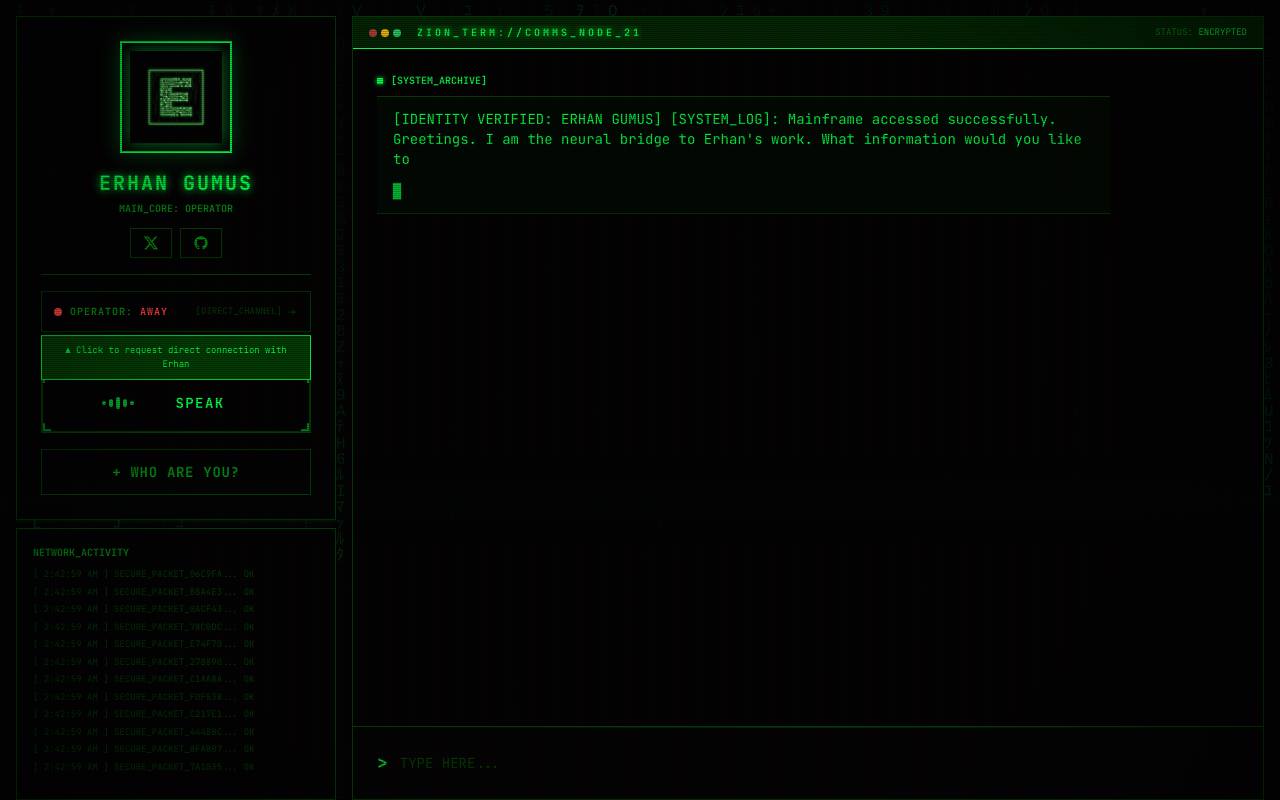
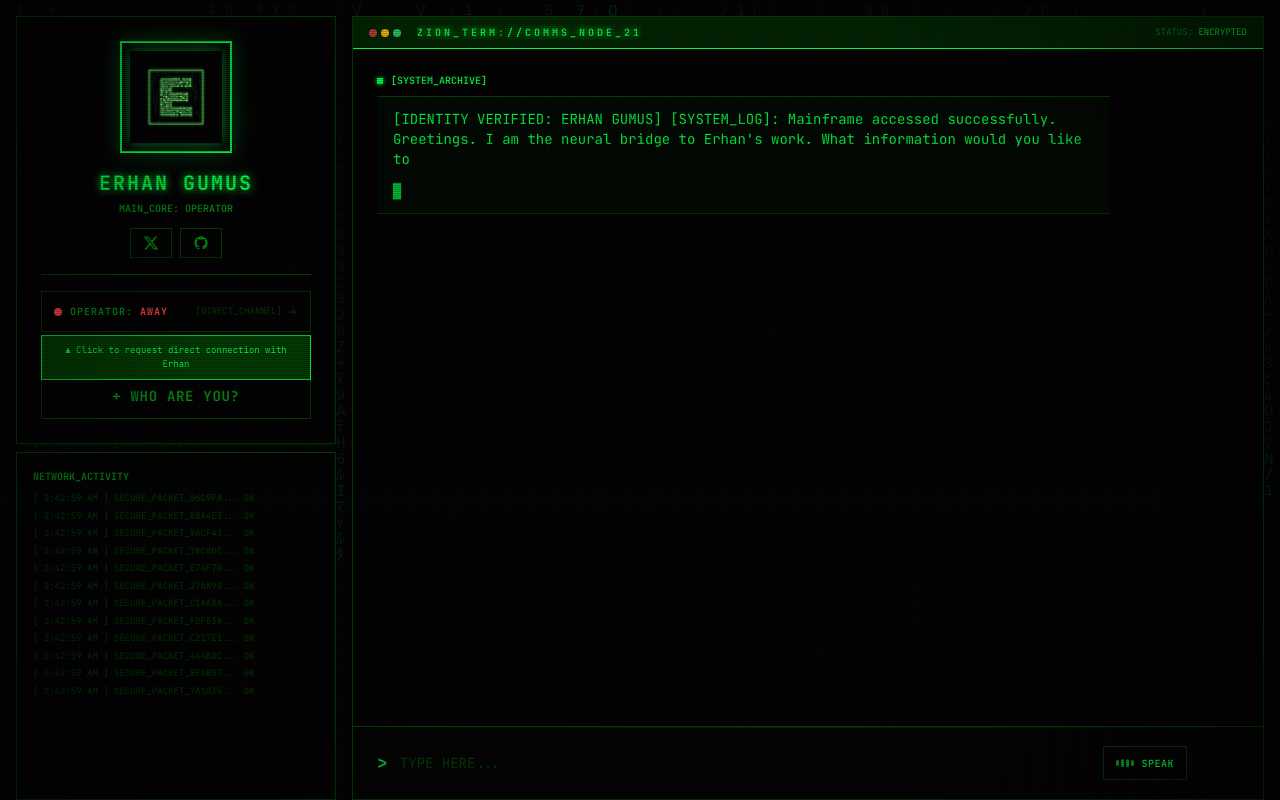
Before and after one commit to erhaneth/erhanportfolio, a React (Vite) app: page / in a window 1280 px wide. Built offline with nearby package versions, Linux system fonts and the light colour scheme.

Commit message:
Refactor voice chat functionality and UI components for improved user experience

```diff
--- a/App.tsx
+++ b/App.tsx
@@ -4,7 +4,6 @@ import { PORTFOLIO_DATA } from "./constants";
 import ChatInterface from "./components/ChatInterface";
 import ProjectDisplay from "./components/ProjectDisplay";
 import MatrixRain from "./components/MatrixRain";
-import VoiceButton from "./components/VoiceButton";
 import EmailModal from "./components/EmailModal";
 import LanguageActivation from "./components/LanguageActivation";
 import MissionBriefing from "./components/MissionBriefing";
@@ -133,8 +132,15 @@ const App: React.FC = () => {
   );
 
   // Voice chat hook
-  const { isVoiceEnabled, isAiTalking, userVolume, aiVolume, toggleVoice } =
-    useVoiceChat({
+  const {
+    isVoiceEnabled,
+    isConnecting,
+    isAiTalking,
+    userVolume,
+    aiVolume,
+    toggleVoice,
+    stopVoiceChat,
+  } = useVoiceChat({
     userContext,
     onProjectShow: handleProjectShow,
     onInputTranscript: useCallback(
@@ -288,15 +294,6 @@ const App: React.FC = () => {
           </div>
 
           <div className="space-y-4 pt-2">
-            {/* Main Voice Button */}
-            <VoiceButton
-              isActive={isVoiceEnabled}
-              onClick={toggleVoice}
-              userVolume={userVolume}
-              aiVolume={aiVolume}
-              isAiTalking={isAiTalking}
-            />
-
             {/* Context Toggle Button */}
             <button
               onClick={() => setShowContextPanel(!showContextPanel)}
@@ -385,7 +382,7 @@ const App: React.FC = () => {
         )}
 
         {/* Network Activity */}
-        <div className="glass-terminal border border-[#003B00] p-3 sm:p-4 flex-1 min-h-[100px] sm:min-h-[120px] overflow-hidden flex flex-col hidden sm:flex">
+        <div className="glass-terminal border border-[#003B00] p-3 sm:p-4 flex-1 min-h-[100px] sm:min-h-[120px] overflow-hidden flex flex-col hidden lg:flex">
           <p className="text-[10px] text-[#008F11] uppercase font-bold mb-2 flex-shrink-0">
             {translate("context.networkActivity")}
           </p>
@@ -411,6 +408,13 @@ const App: React.FC = () => {
             messages={messages}
             isLoading={isLoading && !isVoiceEnabled}
             onSendMessage={onSendMessage}
+            isVoiceEnabled={isVoiceEnabled}
+            isVoiceConnecting={isConnecting}
+            onVoiceToggle={toggleVoice}
+            onVoiceStop={stopVoiceChat}
+            userVolume={userVolume}
+            aiVolume={aiVolume}
+            isAiTalking={isAiTalking}
           />
         </section>
 
--- a/components/ChatInterface.tsx
+++ b/components/ChatInterface.tsx
@@ -3,17 +3,33 @@ import { Message } from "../types";
 import TypewriterMarkdown from "./TypewriterMarkdown";
 import { useLanguage } from "../contexts/LanguageContext";
 import ReactMarkdown from "react-markdown";
+import VoiceButton from "./VoiceButton";
 
 interface ChatInterfaceProps {
   messages: Message[];
   isLoading: boolean;
   onSendMessage: (text: string) => void;
+  // Voice props
+  isVoiceEnabled?: boolean;
+  isVoiceConnecting?: boolean;
+  onVoiceToggle?: () => void;
+  onVoiceStop?: () => void;
+  userVolume?: number;
+  aiVolume?: number;
+  isAiTalking?: boolean;
 }
 
 const ChatInterface: React.FC<ChatInterfaceProps> = ({
   messages,
   isLoading,
   onSendMessage,
+  isVoiceEnabled = false,
+  isVoiceConnecting = false,
+  onVoiceToggle,
+  onVoiceStop,
+  userVolume = 0,
+  aiVolume = 0,
+  isAiTalking = false,
 }) => {
   const { translate } = useLanguage();
   const [input, setInput] = React.useState("");
@@ -131,12 +147,30 @@ const ChatInterface: React.FC<ChatInterfaceProps> = ({
                 ) : (
                   <ReactMarkdown
                     components={{
-                      p: ({ children }) => <p className="mb-3 last:mb-0">{children}</p>,
-                      strong: ({ children }) => <strong className="font-bold text-[#00FF41]">{children}</strong>,
-                      em: ({ children }) => <em className="italic text-[#008F11]">{children}</em>,
-                      ul: ({ children }) => <ul className="list-disc list-inside mb-3 space-y-1 ml-4">{children}</ul>,
-                      ol: ({ children }) => <ol className="list-decimal list-inside mb-3 space-y-1 ml-4">{children}</ol>,
-                      li: ({ children }) => <li className="ml-2">{children}</li>,
+                      p: ({ children }) => (
+                        <p className="mb-3 last:mb-0">{children}</p>
+                      ),
+                      strong: ({ children }) => (
+                        <strong className="font-bold text-[#00FF41]">
+                          {children}
+                        </strong>
+                      ),
+                      em: ({ children }) => (
+                        <em className="italic text-[#008F11]">{children}</em>
+                      ),
+                      ul: ({ children }) => (
+                        <ul className="list-disc list-inside mb-3 space-y-1 ml-4">
+                          {children}
+                        </ul>
+                      ),
+                      ol: ({ children }) => (
+                        <ol className="list-decimal list-inside mb-3 space-y-1 ml-4">
+                          {children}
+                        </ol>
+                      ),
+                      li: ({ children }) => (
+                        <li className="ml-2">{children}</li>
+                      ),
                       code: ({ children, className }) => {
                         const isInline = !className;
                         return isInline ? (
@@ -149,9 +183,21 @@ const ChatInterface: React.FC<ChatInterfaceProps> = ({
                           </code>
                         );
                       },
-                      h1: ({ children }) => <h1 className="text-lg font-bold mb-2 mt-4 first:mt-0">{children}</h1>,
-                      h2: ({ children }) => <h2 className="text-base font-bold mb-2 mt-4 first:mt-0">{children}</h2>,
-                      h3: ({ children }) => <h3 className="text-sm font-bold mb-2 mt-3 first:mt-0">{children}</h3>,
+                      h1: ({ children }) => (
+                        <h1 className="text-lg font-bold mb-2 mt-4 first:mt-0">
+                          {children}
+                        </h1>
+                      ),
+                      h2: ({ children }) => (
+                        <h2 className="text-base font-bold mb-2 mt-4 first:mt-0">
+                          {children}
+                        </h2>
+                      ),
+                      h3: ({ children }) => (
+                        <h3 className="text-sm font-bold mb-2 mt-3 first:mt-0">
+                          {children}
+                        </h3>
+                      ),
                       blockquote: ({ children }) => (
                         <blockquote className="border-l-2 border-[#00FF41]/40 pl-4 my-3 italic text-[#008F11]">
                           {children}
@@ -192,7 +238,11 @@ const ChatInterface: React.FC<ChatInterfaceProps> = ({
         className="p-2 sm:p-4 bg-[#020202] border-t border-[#003B00] relative flex-shrink-0"
       >
         <div className="absolute top-0 left-0 w-full h-[1px] bg-gradient-to-r from-transparent via-[#00FF41]/20 to-transparent"></div>
+
         <div className="flex items-center gap-2 sm:gap-3 px-1 sm:px-2">
+          {/* Normal input mode */}
+          {!isVoiceEnabled && !isVoiceConnecting ? (
+            <>
               <span className="text-[#00FF41] font-bold animate-pulse text-base sm:text-lg">
                 &gt;
               </span>
@@ -204,6 +254,20 @@ const ChatInterface: React.FC<ChatInterfaceProps> = ({
                 placeholder={translate("chat.placeholder")}
                 className="flex-1 bg-transparent border-none py-2 text-xs sm:text-sm text-[#00FF41] focus:outline-none placeholder:text-[#003B00] mono caret-[#00FF41]"
               />
+
+              {/* Voice button */}
+              {onVoiceToggle && (
+                <VoiceButton
+                  isActive={false}
+                  isConnecting={false}
+                  onClick={onVoiceToggle}
+                  userVolume={userVolume}
+                  aiVolume={aiVolume}
+                  isAiTalking={isAiTalking}
+                />
+              )}
+
+              {/* Send button */}
               <button
                 type="submit"
                 disabled={!input.trim() || isLoading}
@@ -223,6 +287,19 @@ const ChatInterface: React.FC<ChatInterfaceProps> = ({
                   />
                 </svg>
               </button>
+            </>
+          ) : (
+            /* Voice mode - replaces entire input row */
+            <VoiceButton
+              isActive={isVoiceEnabled}
+              isConnecting={isVoiceConnecting}
+              onClick={onVoiceToggle!}
+              onStop={onVoiceStop}
+              userVolume={userVolume}
+              aiVolume={aiVolume}
+              isAiTalking={isAiTalking}
+            />
+          )}
         </div>
       </form>
     </div>
--- a/components/VoiceButton.tsx
+++ b/components/VoiceButton.tsx
@@ -1,189 +1,310 @@
-import React, { useEffect, useState } from 'react';
-import { useLanguage } from '../contexts/LanguageContext';
+import React, { useEffect, useState, useRef } from "react";
+
+// Voice states
+type VoiceState =
+  | "inactive"
+  | "connecting"
+  | "waiting"
+  | "listening"
+  | "ai-speaking";
 
 interface VoiceButtonProps {
   isActive: boolean;
+  isConnecting?: boolean;
   onClick: () => void;
-  userVolume?: number;  // 0-1
-  aiVolume?: number;    // 0-1
+  onStop?: () => void;
+  userVolume?: number;
+  aiVolume?: number;
   isAiTalking?: boolean;
 }
 
 const VoiceButton: React.FC<VoiceButtonProps> = ({
   isActive,
+  isConnecting = false,
   onClick,
+  onStop,
   userVolume = 0,
   aiVolume = 0,
-  isAiTalking = false
+  isAiTalking = false,
 }) => {
-  const { translate } = useLanguage();
-  const [bars, setBars] = useState([4, 8, 12, 8, 4]);
+  const [bars, setBars] = useState<number[]>(
+    Array(12)
+      .fill(0)
+      .map((_, i) => 4 + Math.sin(i * 0.5) * 4)
+  );
+  const [connectionProgress, setConnectionProgress] = useState(0);
+  const connectionIntervalRef = useRef<ReturnType<typeof setInterval> | null>(
+    null
+  );
 
   // Determine current state
-  const isUserSpeaking = isActive && userVolume > 0.05 && !isAiTalking;
-  const isAiSpeaking = isActive && isAiTalking && aiVolume > 0.02;
-  const currentVolume = isAiSpeaking ? aiVolume : userVolume;
+  const getVoiceState = (): VoiceState => {
+    if (!isActive && !isConnecting) return "inactive";
+    if (isConnecting) return "connecting";
+    if (isAiTalking && aiVolume > 0.02) return "ai-speaking";
+    if (userVolume > 0.05) return "listening";
+    return "waiting";
+  };
 
-  // Update bars based on audio
+  const voiceState = getVoiceState();
+  const isExpanded = voiceState !== "inactive";
+
+  // Connection progress animation
   useEffect(() => {
-    if (!isActive) {
-      setBars([4, 8, 12, 8, 4]); // Static waveform icon
+    if (voiceState === "connecting") {
+      setConnectionProgress(0);
+      connectionIntervalRef.current = setInterval(() => {
+        setConnectionProgress((prev) => {
+          if (prev >= 100) {
+            if (connectionIntervalRef.current)
+              clearInterval(connectionIntervalRef.current);
+            return 100;
+          }
+          return prev + Math.random() * 15 + 5;
+        });
+      }, 100);
+    } else {
+      if (connectionIntervalRef.current) {
+        clearInterval(connectionIntervalRef.current);
+        connectionIntervalRef.current = null;
+      }
+      setConnectionProgress(0);
+    }
+    return () => {
+      if (connectionIntervalRef.current)
+        clearInterval(connectionIntervalRef.current);
+    };
+  }, [voiceState]);
+
+  // Update bars based on audio state
+  useEffect(() => {
+    if (voiceState === "inactive") {
+      setBars(
+        Array(12)
+          .fill(0)
+          .map((_, i) => {
+            const center = 5.5;
+            const distance = Math.abs(i - center);
+            return 4 + Math.cos(distance * 0.4) * 8;
+          })
+      );
       return;
     }
 
     const interval = setInterval(() => {
-      if (isAiSpeaking) {
-        // AI speaking - more dramatic, centered peaks
-        const intensity = Math.max(0.3, aiVolume * 1.5);
-        setBars([
-          4 + Math.random() * 12 * intensity,
-          8 + Math.random() * 16 * intensity,
-          12 + Math.random() * 20 * intensity,
-          8 + Math.random() * 16 * intensity,
-          4 + Math.random() * 12 * intensity,
-        ]);
-      } else if (isUserSpeaking) {
-        // User speaking - responsive to their volume
-        const intensity = Math.max(0.2, userVolume);
-        setBars([
-          4 + Math.random() * 14 * intensity,
-          6 + Math.random() * 18 * intensity,
-          8 + Math.random() * 22 * intensity,
-          6 + Math.random() * 18 * intensity,
-          4 + Math.random() * 14 * intensity,
-        ]);
-      } else {
-        // Idle listening - subtle pulse
-        setBars([
-          3 + Math.random() * 3,
-          5 + Math.random() * 4,
-          7 + Math.random() * 5,
-          5 + Math.random() * 4,
-          3 + Math.random() * 3,
-        ]);
-      }
+      const newBars = Array(12)
+        .fill(0)
+        .map((_, i) => {
+          const center = 5.5;
+          const distance = Math.abs(i - center);
+          const phase = Date.now() * 0.01 + i * 0.5;
+
+          switch (voiceState) {
+            case "connecting":
+              return (
+                4 +
+                Math.sin(phase - distance * 0.3) *
+                  6 *
+                  (connectionProgress / 100)
+              );
+
+            case "waiting":
+              return 4 + Math.sin(phase * 0.5) * 4 * (1 - distance * 0.08);
+
+            case "listening":
+              const userIntensity = Math.max(
+                0.3,
+                Math.min(userVolume * 2, 1.5)
+              );
+              return (
+                4 + Math.random() * 20 * userIntensity * (1 - distance * 0.03)
+              );
+
+            case "ai-speaking":
+              const aiIntensity = Math.max(0.4, Math.min(aiVolume * 2.5, 1.8));
+              return (
+                4 +
+                Math.sin(phase * 2 + i * 0.8) * 12 * aiIntensity +
+                Math.random() * 10 * aiIntensity
+              );
+
+            default:
+              return 8;
+          }
+        });
+      setBars(newBars);
     }, 50);
 
     return () => clearInterval(interval);
-  }, [isActive, isUserSpeaking, isAiSpeaking, userVolume, aiVolume]);
+  }, [voiceState, userVolume, aiVolume, connectionProgress]);
 
-  // Determine button state for styling
-  const getStateStyles = () => {
-    if (!isActive) {
-      return {
-        bg: 'bg-transparent',
-        text: 'text-[#00FF41]',
-        border: 'border-[#003B00] hover:border-[#00FF41]',
-        barColor: 'bg-[#00FF41]',
-        glow: 'hover:shadow-[0_0_15px_rgba(0,255,65,0.3)]'
-      };
+  // Get state label
+  const getLabel = () => {
+    switch (voiceState) {
+      case "inactive":
+        return "SPEAK";
+      case "connecting":
+        return "CONNECTING...";
+      case "waiting":
+        return "LISTENING...";
+      case "listening":
+        return "LISTENING...";
+      case "ai-speaking":
+        return "AI RESPONDING";
     }
-    if (isAiSpeaking) {
-      return {
-        bg: 'bg-[#00FF41]',
-        text: 'text-[#0d0208]',
-        border: 'border-[#00FF41]',
-        barColor: 'bg-[#0d0208]',
-        glow: 'shadow-[0_0_30px_rgba(0,255,65,0.7)]'
-      };
-    }
-    if (isUserSpeaking) {
-      return {
-        bg: 'bg-[#003B00]',
-        text: 'text-[#00FF41]',
-        border: 'border-[#00FF41]',
-        barColor: 'bg-[#00FF41]',
-        glow: 'shadow-[0_0_20px_rgba(0,255,65,0.5)]'
-      };
-    }
-    // Active but idle
-    return {
-      bg: 'bg-[#0d0208]',
-      text: 'text-[#00FF41]',
-      border: 'border-[#00FF41]',
-      barColor: 'bg-[#00FF41]',
-      glow: 'shadow-[0_0_15px_rgba(0,255,65,0.4)]'
-    };
   };
 
-  const styles = getStateStyles();
-
-  // Get label based on state
-  const getLabel = () => {
-    if (!isActive) return translate('voice.speak');
-    if (isAiSpeaking) return translate('voice.processing');
-    if (isUserSpeaking) return translate('voice.listening');
-    return translate('voice.speak');
+  // Get dynamic glow based on volume
+  const getGlowIntensity = () => {
+    if (!isExpanded) return 0;
+    if (voiceState === "ai-speaking") return 0.5 + aiVolume * 0.5;
+    if (voiceState === "listening") return 0.4 + userVolume * 0.6;
+    return 0.3;
   };
 
+  const isAiMode = voiceState === "ai-speaking";
+  const barColor = isAiMode ? "#0d0208" : "#00FF41";
+  const glowIntensity = getGlowIntensity();
+
+  // Inactive state - compact button
+  if (!isExpanded) {
+    return (
+      <button
+        onClick={(e) => {
+          e.preventDefault();
+          e.stopPropagation();
+          onClick();
+        }}
+        onTouchEnd={(e) => {
+          e.preventDefault();
+          onClick();
+        }}
+        className="relative flex items-center gap-2 px-3 py-2 border border-[#003B00] hover:border-[#00FF41]
+                   text-[#00FF41] font-bold transition-all duration-200 touch-manipulation
+                   hover:shadow-[0_0_15px_rgba(0,255,65,0.3)]"
+        style={{ WebkitTapHighlightColor: "transparent" }}
+        type="button"
+      >
+        {/* Mini waveform */}
+        <div className="flex items-center gap-[2px] h-4">
+          {bars.slice(4, 8).map((height, i) => (
+            <div
+              key={i}
+              className="w-[3px] rounded-full bg-[#00FF41] opacity-70"
+              style={{ height: `${Math.min(Math.max(height * 0.6, 3), 16)}px` }}
+            />
+          ))}
+        </div>
+        <span className="text-[10px] tracking-wider uppercase">SPEAK</span>
+      </button>
+    );
+  }
+
+  // Active state - full width inline
   return (
     <button
       onClick={(e) => {
-        // Ensure click event is properly handled for mobile
         e.preventDefault();
         e.stopPropagation();
-        // Call onClick immediately to provide visual feedback
         onClick();
       }}
       onTouchEnd={(e) => {
-        // Handle touch events for mobile - use onTouchEnd to ensure click fires
         e.preventDefault();
         onClick();
       }}
       className={`
-        relative w-full py-3 sm:py-4 px-3 sm:px-4 border-2 font-bold transition-all duration-200
-        flex items-center justify-center gap-2 sm:gap-4 group overflow-hidden
-        touch-manipulation active:scale-95
-        ${styles.bg} ${styles.text} ${styles.border} ${styles.glow}
+        relative flex-1 flex items-center gap-3 px-3 py-2 border-2 font-bold
+        transition-all duration-300 ease-out touch-manipulation
+        ${
+          isAiMode
+            ? "bg-[#00FF41] text-[#0d0208] border-[#00FF41]"
+            : "bg-[#003B00]/40 text-[#00FF41] border-[#00FF41]"
+        }
       `}
-      style={{ WebkitTapHighlightColor: 'transparent' }}
+      style={{
+        WebkitTapHighlightColor: "transparent",
+        boxShadow:
+          glowIntensity > 0
+            ? `0 0 ${25 * glowIntensity}px rgba(0, 255, 65, ${glowIntensity})`
+            : "none",
+      }}
       type="button"
     >
-      {/* Scanning line effect when inactive */}
-      {!isActive && (
-        <div className="absolute inset-0 overflow-hidden">
-          <div className="absolute w-full h-[1px] bg-gradient-to-r from-transparent via-[#00FF41]/50 to-transparent animate-scan" />
-        </div>
-      )}
+      {/* LIVE indicator */}
+      <div
+        className={`flex items-center gap-1.5 px-2 py-0.5 text-[9px] font-bold ${
+          isAiMode
+            ? "bg-[#0d0208] text-[#00FF41]"
+            : "bg-[#0d0208] text-[#00FF41] border border-[#00FF41]"
+        }`}
+      >
+        <div className="w-1.5 h-1.5 bg-red-500 rounded-full animate-pulse" />
+        LIVE
+      </div>
 
-      {/* Pulse effect when AI is speaking */}
-      {isAiSpeaking && (
-        <div className="absolute inset-0 bg-[#00FF41] animate-pulse opacity-20" />
-      )}
-
-      {/* Waveform Visualizer */}
-      <div className="relative flex items-center gap-[3px] h-6">
+      {/* Waveform */}
+      <div className="flex items-center gap-[2px] h-6 flex-shrink-0">
         {bars.map((height, i) => (
           <div
             key={i}
-            className={`w-[4px] rounded-full transition-all duration-75 ${styles.barColor}`}
+            className="w-[3px] rounded-full transition-all duration-75"
             style={{
-              height: `${Math.min(height, 28)}px`,
-              opacity: isActive ? 1 : 0.7
+              height: `${Math.min(Math.max(height, 3), 24)}px`,
+              backgroundColor: barColor,
             }}
           />
         ))}
       </div>
 
-      {/* Label */}
-      <span className="relative text-sm tracking-widest uppercase font-bold min-w-[100px]">
+      {/* State label */}
+      <span className="flex-1 text-xs tracking-widest uppercase font-bold text-left">
         {getLabel()}
       </span>
 
-      {/* Status indicator dot */}
-      {isActive && (
-        <div className={`
-          absolute top-2 right-2 w-2 h-2 rounded-full
-          ${isAiSpeaking ? 'bg-[#0d0208]' : 'bg-[#00FF41]'}
-          ${(isUserSpeaking || isAiSpeaking) ? 'animate-pulse' : ''}
-        `} />
+      {/* Close button */}
+      {onStop && (
+        <div
+          onClick={(e) => {
+            e.preventDefault();
+            e.stopPropagation();
+            onStop();
+          }}
+          onTouchEnd={(e) => {
+            e.preventDefault();
+            e.stopPropagation();
+            onStop();
+          }}
+          className={`flex items-center justify-center w-7 h-7 border transition-all hover:scale-110 cursor-pointer ${
+            isAiMode
+              ? "border-[#0d0208] text-[#0d0208] hover:bg-[#0d0208] hover:text-[#00FF41]"
+              : "border-[#00FF41] text-[#00FF41] hover:bg-[#00FF41] hover:text-[#0d0208]"
+          }`}
+        >
+          <svg
+            className="w-3.5 h-3.5"
+            fill="none"
+            stroke="currentColor"
+            viewBox="0 0 24 24"
+          >
+            <path
+              strokeLinecap="round"
+              strokeLinejoin="round"
+              strokeWidth={2.5}
+              d="M6 18L18 6M6 6l12 12"
+            />
+          </svg>
+        </div>
       )}
 
-      {/* Corner accents */}
-      <div className={`absolute top-0 left-0 w-2 h-2 border-t-2 border-l-2 transition-colors ${isActive ? 'border-[#00FF41]' : 'border-[#00FF41]/50'}`} />
-      <div className={`absolute top-0 right-0 w-2 h-2 border-t-2 border-r-2 transition-colors ${isActive ? 'border-[#00FF41]' : 'border-[#00FF41]/50'}`} />
-      <div className={`absolute bottom-0 left-0 w-2 h-2 border-b-2 border-l-2 transition-colors ${isActive ? 'border-[#00FF41]' : 'border-[#00FF41]/50'}`} />
-      <div className={`absolute bottom-0 right-0 w-2 h-2 border-b-2 border-r-2 transition-colors ${isActive ? 'border-[#00FF41]' : 'border-[#00FF41]/50'}`} />
+      {/* Connection progress bar */}
+      {voiceState === "connecting" && (
+        <div className="absolute bottom-0 left-0 right-0 h-0.5 bg-[#003B00]">
+          <div
+            className="h-full bg-[#00FF41] transition-all duration-100"
+            style={{ width: `${Math.min(connectionProgress, 100)}%` }}
+          />
+        </div>
+      )}
     </button>
   );
 };
--- a/hooks/useVoiceChat.ts
+++ b/hooks/useVoiceChat.ts
@@ -30,6 +30,7 @@ interface UseVoiceChatOptions {
 
 interface UseVoiceChatReturn {
   isVoiceEnabled: boolean;
+  isConnecting: boolean;
   isAiTalking: boolean;
   userVolume: number;
   aiVolume: number;
@@ -53,6 +54,7 @@ export const useVoiceChat = (
   } = options;
 
   const [isVoiceEnabled, setIsVoiceEnabled] = useState(false);
+  const [isConnecting, setIsConnecting] = useState(false);
   const [isAiTalking, setIsAiTalking] = useState(false);
   const [userVolume, setUserVolume] = useState(0);
   const [aiVolume, setAiVolume] = useState(0);
@@ -123,6 +125,7 @@ export const useVoiceChat = (
 
     // Reset state
     setIsVoiceEnabled(false);
+    setIsConnecting(false);
     setIsAiTalking(false);
     setUserVolume(0);
     setAiVolume(0);
@@ -130,6 +133,7 @@ export const useVoiceChat = (
 
   const startVoiceChat = useCallback(async () => {
     console.log("startVoiceChat called");
+    setIsConnecting(true);
 
     // Defer heavy initialization to next event loop to avoid blocking typewriter animation
     await new Promise((resolve) => setTimeout(resolve, 0));
@@ -321,6 +325,7 @@ export const useVoiceChat = (
             onSystemMessage?.(
               "[VOICE_LINK_ESTABLISHED]: Listening for audio input..."
             );
+            setIsConnecting(false);
           },
 
           onMessage: async (message: any) => {
@@ -462,6 +467,7 @@ export const useVoiceChat = (
     } catch (err: any) {
       console.error("Microphone access denied or error:", err);
       setIsVoiceEnabled(false);
+      setIsConnecting(false);
 
       // Show user-friendly error message with mobile-specific guidance
       let errorMessage = "";
@@ -532,6 +538,7 @@ export const useVoiceChat = (
 
   return {
     isVoiceEnabled,
+    isConnecting,
     isAiTalking,
     userVolume,
     aiVolume,
```
Lines whose indentation alone changed are shown as unchanged.
